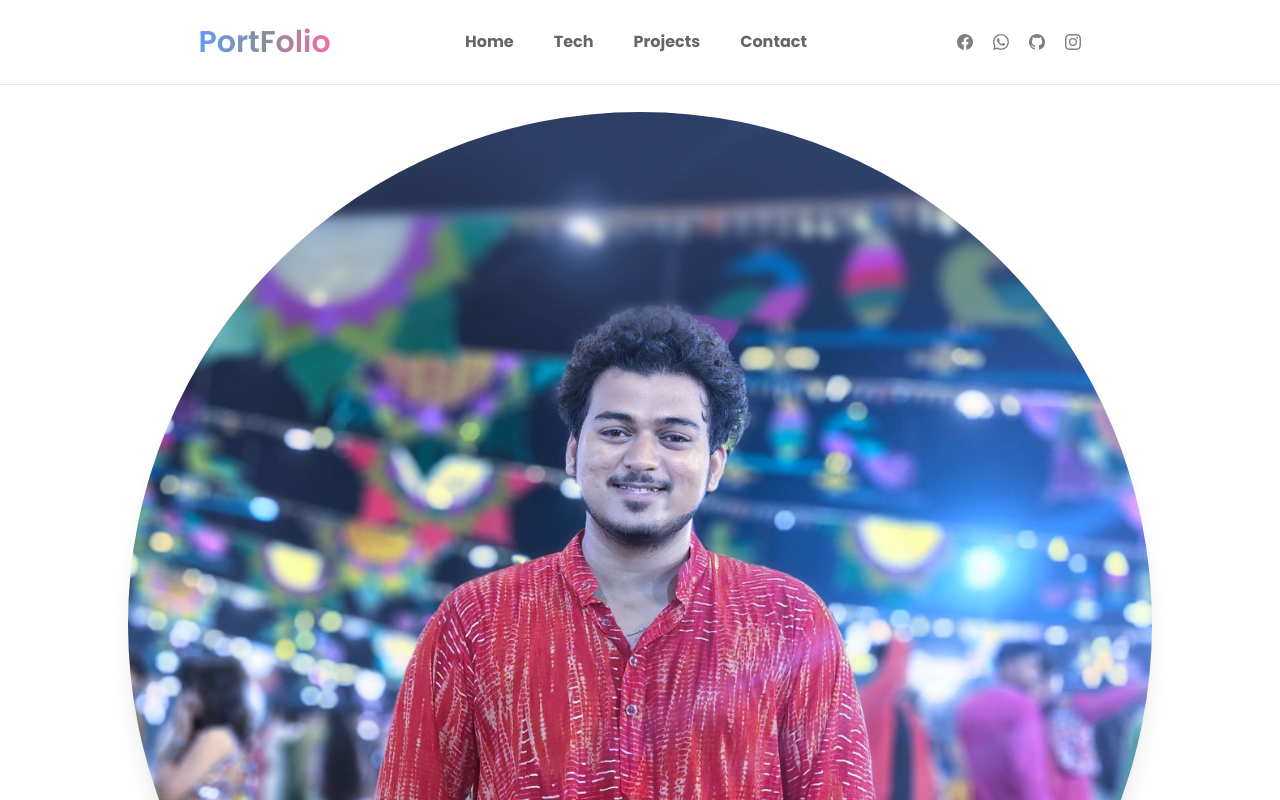
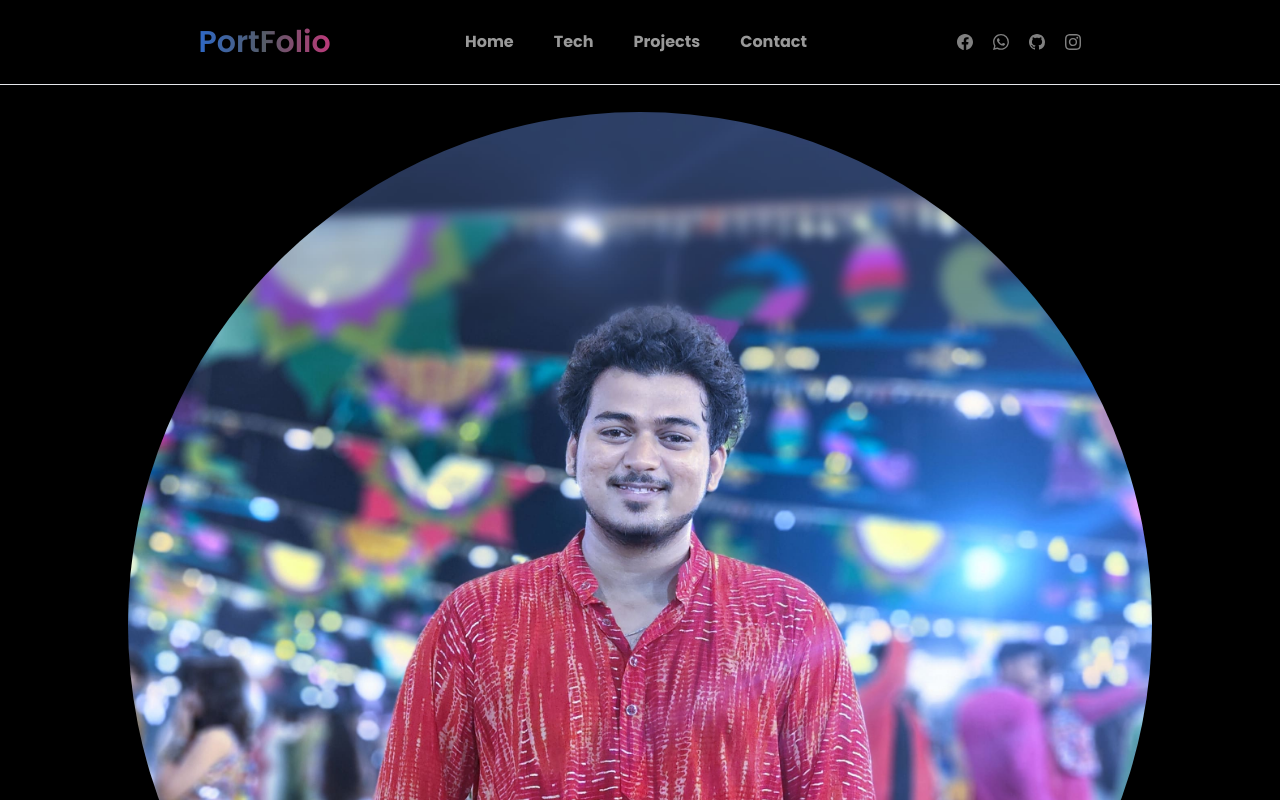
Before and after one commit to AmanXLuffy/mePortfolio, a React (Create React App) app: page / in a window 1280 px wide. Shown: the top 800 px of the page. Built offline with nearby package versions, Linux system fonts and the light colour scheme.

Commit message:
Minor Changes

```diff
--- a/package.json
+++ b/package.json
@@ -4,6 +4,8 @@
   "private": true,
   "dependencies": {
     "@tailwindcss/postcss7-compat": "^2.2.17",
+    "@tsparticles/engine": "^3.8.1",
+    "@tsparticles/react": "^3.0.0",
     "bootstrap": "^5.3.3",
     "cra-template": "1.2.0",
     "framer-motion": "^12.0.0",
--- a/src/App.js
+++ b/src/App.js
@@ -1,20 +1,37 @@
-import Contact from "./components/Contact";
-import Hero from "./components/Hero";
-import Navbar from "./components/Navbar";
-import Projects from "./components/Projects";
-import Tech from "./components/Tech";
+// import Contact from "./components/Contact";
+// import Hero from "./components/Hero";
+// import Navbar from "./components/Navbar";
+// import Projects from "./components/Projects";
+// import Tech from "./components/Tech";
+
+// function App() {
+//   return (
+//     <>
+//     <main className=" font-bold">
+//       <Navbar />
+//       <Hero />
+//       <Tech />
+//       <Projects />
+//       <Contact />
+//     </main>
+//     </>
+//   );
+// }
+
+// export default App;
+
+
+
+import Home from "./components/Home";
+import ParticleBackground from "./components/ParticleBackground";
+import Background from "./components/ParticleBackground";
 
 function App() {
   return (
-    <>
-    <main className=" font-bold">
-      <Navbar />
-      <Hero />
-      <Tech />
-      <Projects />
-      <Contact />
-    </main>
-    </>
+    <div className="relative min-h-screen bg-black text-white">
+      <ParticleBackground />
+      <Home />
+    </div>
   );
 }
 
--- /dev/null
+++ b/src/components/Home.jsx
@@ -0,0 +1,27 @@
+import React from 'react'
+import Navbar from './Navbar'
+import Hero from './Hero'
+import Tech from './Tech'
+import Projects from './Projects'
+import Contact from './Contact'
+
+const Home = () => {
+  return (
+    <>
+    <div>
+
+    <main className=" font-bold">
+      <Navbar />
+      <Hero />
+      <Tech />
+      <Projects />
+      <Contact />
+    </main>
+
+    </div>
+    </>
+
+  )
+}
+
+export default Home
--- /dev/null
+++ b/src/components/ParticleBackground.jsx
@@ -0,0 +1,87 @@
+// import React from "react";
+// import Particles from "@tsparticles/react";
+// import { loadFull } from "@tsparticles/engine";
+
+// const ParticleBackground = () => {
+//   const particlesInit = async (engine) => {
+//     await loadFull(engine); // this is correct
+//   };
+
+//   return (
+//     <Particles
+//       id="tsparticles"
+//       init={particlesInit}
+//       className="fixed inset-0 -z-10"
+//       options={{
+//         background: {
+//           color: {
+//             value: "#000000",
+//           },
+//         },
+//         particles: {
+//           number: {
+//             value: 60,
+//             density: {
+//               enable: true,
+//               area: 800,
+//             },
+//           },
+//           color: {
+//             value: "#00ffff",
+//           },
+//           links: {
+//             enable: true,
+//             distance: 150,
+//             color: "#00ffff",
+//             opacity: 0.4,
+//             width: 1,
+//           },
+//           move: {
+//             enable: true,
+//             speed: 2,
+//           },
+//         },
+//         fullScreen: {
+//           enable: false,
+//         },
+//       }}
+//     />
+//   );
+// };
+
+// export default ParticleBackground;
+
+
+
+
+import React from "react";
+import Particles from "@tsparticles/react";
+
+const ParticleBackground = () => {
+  return (
+    <Particles
+      id="tsparticles"
+      className="fixed inset-0 -z-10"
+      options={{
+        background: {
+          color: { value: "#000000" },
+        },
+        particles: {
+          number: { value: 80, density: { enable: true, area: 800 } },
+          color: { value: "#00ffff" },
+          links: {
+            enable: true,
+            distance: 150,
+            color: "#00ffff",
+            opacity: 0.4,
+            width: 1,
+          },
+          move: { enable: true, speed: 2 },
+        },
+        fullScreen: { enable: false },
+      }}
+    />
+  );
+};
+
+export default ParticleBackground;
--- a/src/index.js
+++ b/src/index.js
@@ -7,7 +7,7 @@ import reportWebVitals from './reportWebVitals';
 const root = ReactDOM.createRoot(document.getElementById('root'));
 root.render(
   <React.StrictMode>
-    <div className=" fixed -z-10 min-h-screen w-full items-center px-5 py-24 [background:radial-gradient(125%_125%_at_50%_10%,#000_40%,#63e_100%)]"></div>
+    {/* <div className=" fixed -z-10 min-h-screen w-full items-center px-5 py-24 [background:radial-gradient(125%_125%_at_50%_10%,#000_40%,#63e_100%)]"></div> */}
     <App />
   </React.StrictMode>
 );
```
Also changed, not shown: 1 other file (tests, documents, lock files or other folders).
